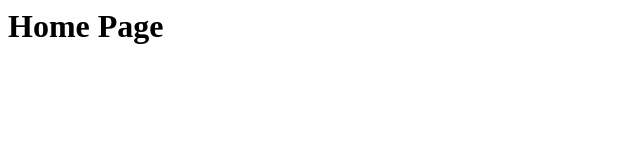
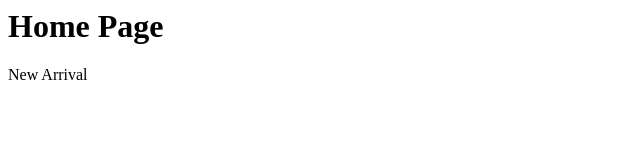
Before and after one commit to Omnia-Abdelhamed/R5_S6_CAI, a plain HTML site: page index.html in a window 1280 px wide. Shown: the full height of the page, 0-640 px from the left. Drawn offline with Linux system fonts and the light colour scheme.

Commit message:
new arrival

```diff
--- a/index.html
+++ b/index.html
@@ -1 +1,3 @@
 <h1>Home Page</h1>
+
+<div>New Arrival</div>
```
